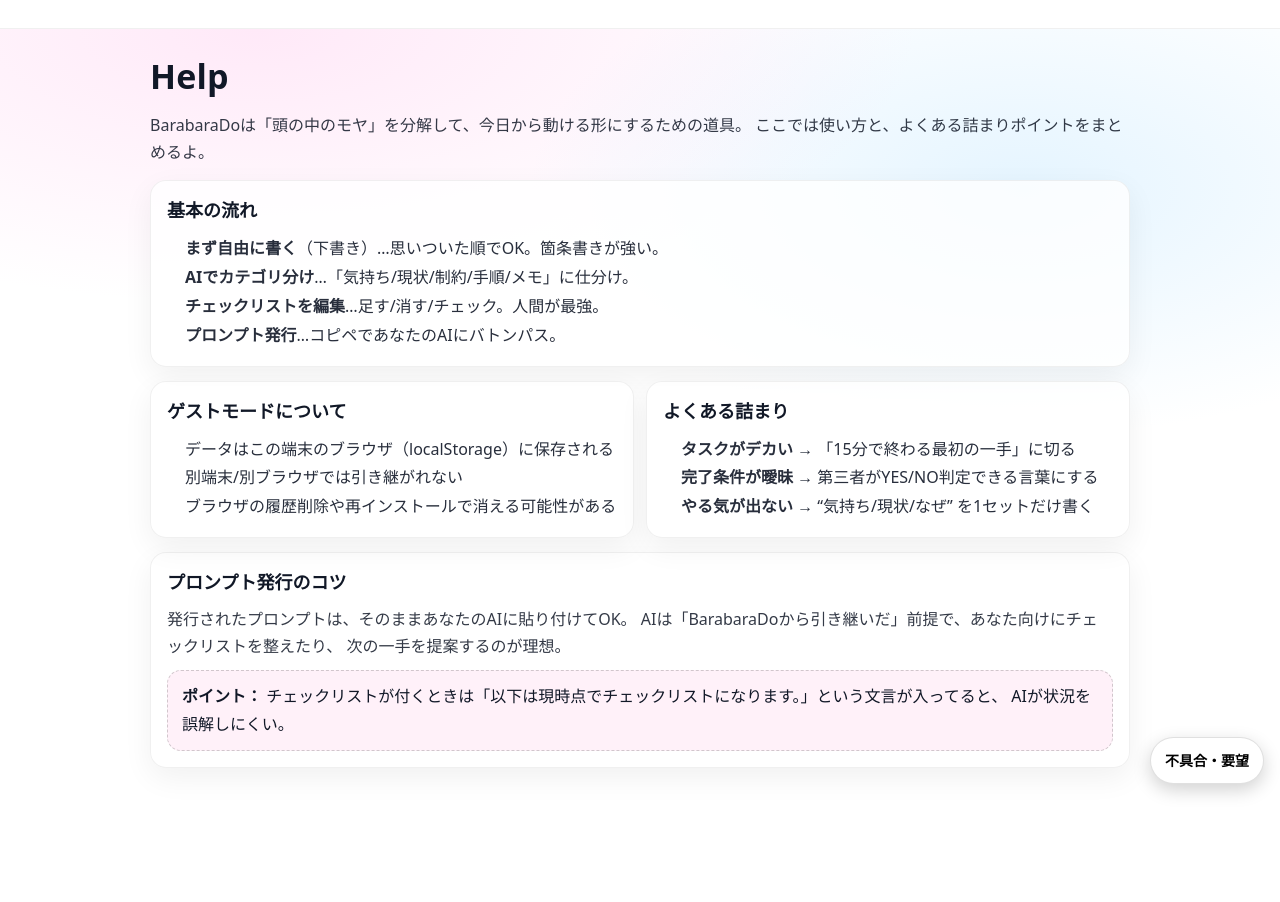
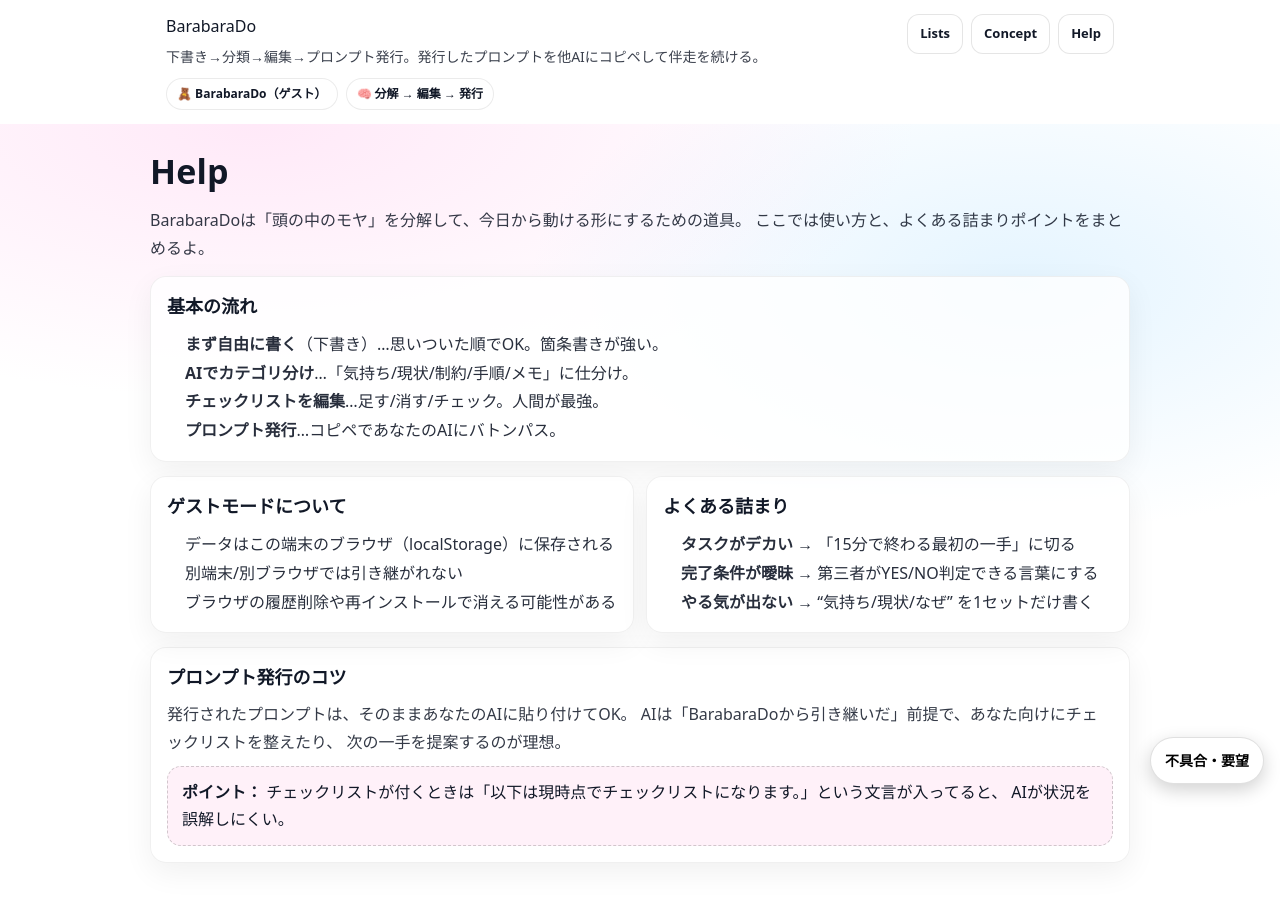
Before and after one commit to momoiropj/barabarado, a Next.js app: page /help in a window 1280 px wide. Shown: the top 902 px of the page. Before the commit the page ends 828 px from the top, so only its background shows below. Built offline with nearby package versions, Linux system fonts and the light colour scheme.

Commit message:
Make SiteHeader props optional with defaults

```diff
--- a/app/components/SiteHeader.tsx
+++ b/app/components/SiteHeader.tsx
@@ -1,47 +1,43 @@
-"use client";
-
 import Link from "next/link";
 import styles from "./SiteHeader.module.css";
 
-export type Pill = { text: string };
-export type NavLink = { href: string; label: string };
+type Pill = { text: string };
+type NavLink = { href: string; label: string };
 
 export type SiteHeaderProps = {
-  title: string;
+  title?: string;
   subtitle?: string;
   pills?: Pill[];
   navLinks?: NavLink[];
-  backHref?: string;
-  backLabel?: string;
 };
 
+const DEFAULT_PILLS: Pill[] = [{ text: "🧸 BarabaraDo（ゲスト）" }, { text: "🧠 分解 → 編集 → 発行" }];
+
+const DEFAULT_NAVLINKS: NavLink[] = [
+  { href: "/lists", label: "Lists" },
+  { href: "/concept", label: "Concept" },
+  { href: "/help", label: "Help" },
+];
+
 export default function SiteHeader({
-  title,
-  subtitle,
-  pills = [],
-  navLinks = [],
-  backHref,
-  backLabel = "← Lists",
+  title = "BarabaraDo",
+  subtitle = "下書き→分類→編集→プロンプト発行。発行したプロンプトを他AIにコピペして伴走を続ける。",
+  pills = DEFAULT_PILLS,
+  navLinks = DEFAULT_NAVLINKS,
 }: SiteHeaderProps) {
   return (
-    <header className={styles.wrap}>
+    <header className={styles.header}>
       <div className={styles.inner}>
         <div className={styles.left}>
-          <div className={styles.titleRow}>
-            {backHref ? (
-              <Link className={styles.backLink} href={backHref}>
-                {backLabel}
-              </Link>
-            ) : null}
-            <h1 className={styles.title}>{title}</h1>
-          </div>
-
+          <Link href="/lists" className={styles.brand}>
+            {title}
+          </Link>
           {subtitle ? <p className={styles.subtitle}>{subtitle}</p> : null}
 
-          {pills.length ? (
+          {pills?.length ? (
             <div className={styles.pills}>
               {pills.map((p, i) => (
-                <span key={i} className={styles.pill}>
+                <span key={`${p.text}_${i}`} className={styles.pill}>
                   {p.text}
                 </span>
               ))}
@@ -49,10 +45,10 @@
           ) : null}
         </div>
 
-        {navLinks.length ? (
-          <nav className={styles.nav} aria-label="Site navigation">
+        {navLinks?.length ? (
+          <nav className={styles.nav}>
             {navLinks.map((l) => (
-              <Link key={l.href} className={styles.navLink} href={l.href}>
+              <Link key={l.href} href={l.href} className={styles.navLink}>
                 {l.label}
               </Link>
             ))}
```
